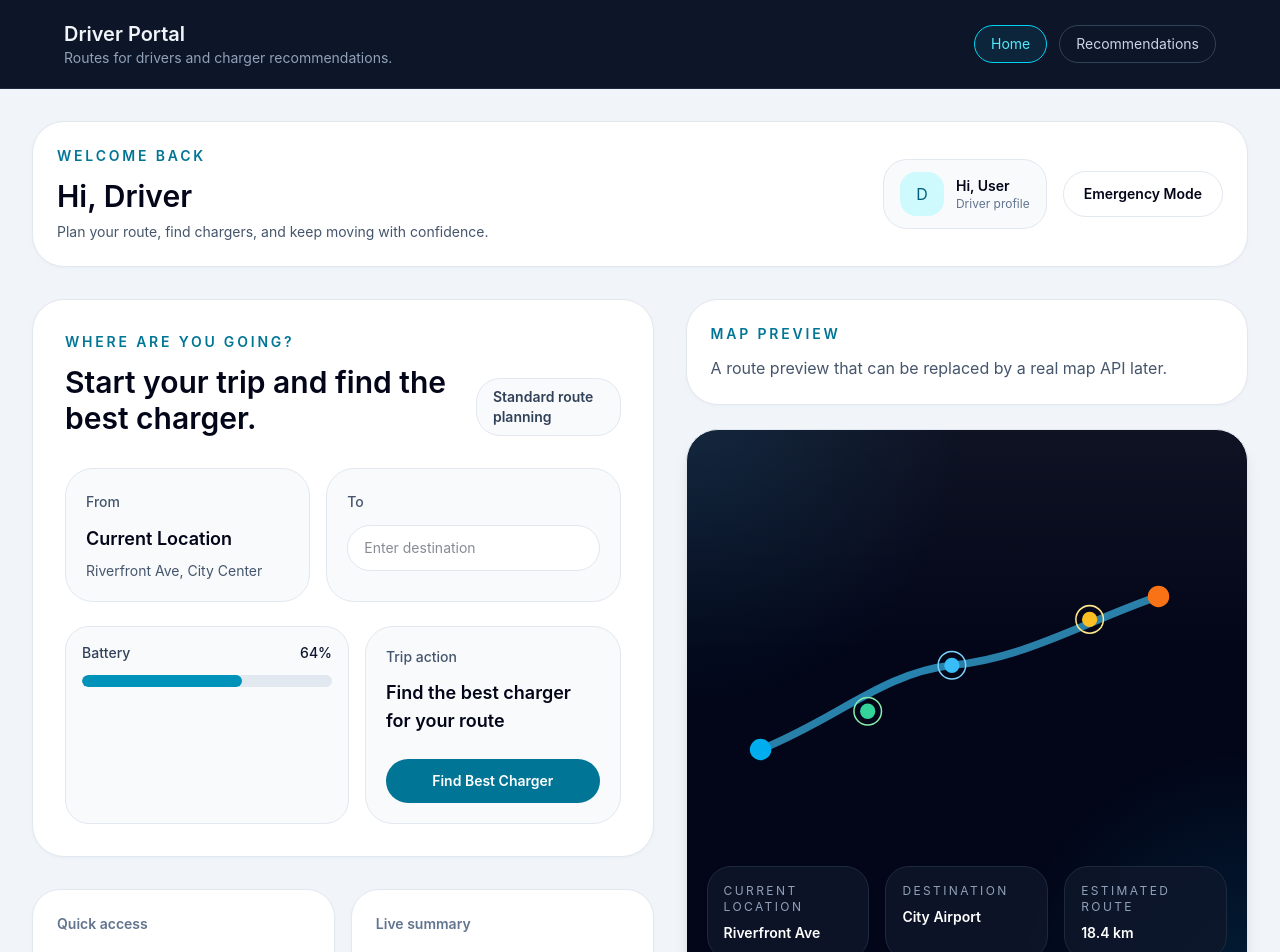
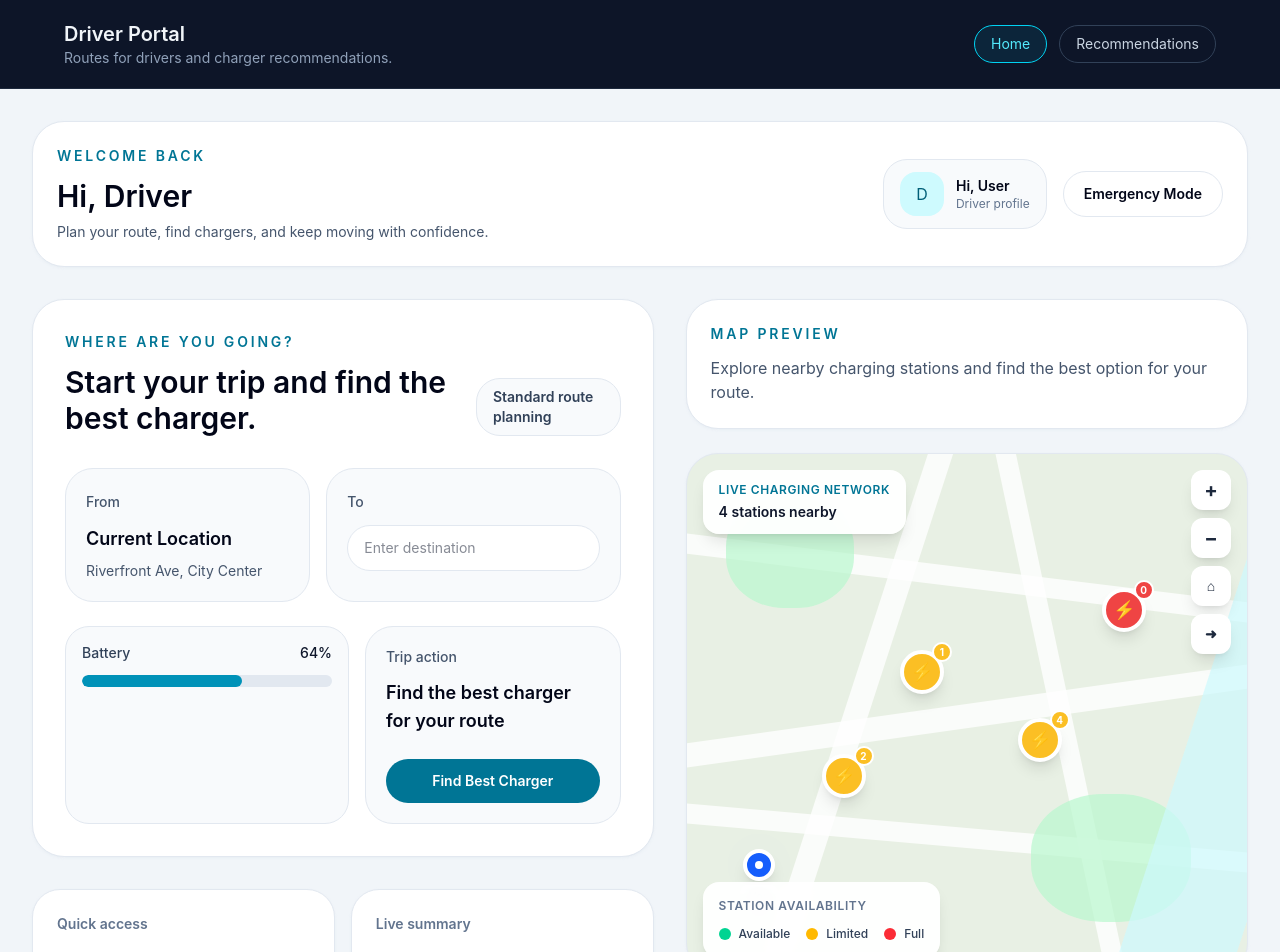
Before and after one commit to thakuradityaas9-glitch/EV-Solution, a React app in the folder frontend/: page /driver in a window 1280 px wide. Shown: the top 952 px of the page. Built offline with nearby package versions, Linux system fonts and the light colour scheme; the HTML template or start-up script is replaced by a standard one.

Commit message:
feat: add interactive charging station map

```diff
--- /dev/null
+++ b/frontend/src/components/driver/DriverMap.jsx
@@ -0,0 +1,219 @@
+import { useState } from 'react'
+import { driverStations } from '../../data/driverStations.js'
+import StationMarker from './StationMarker.jsx'
+
+export default function DriverMap({ onStationSelect }) {
+  const [zoom, setZoom] = useState(1)
+  const [showRoute, setShowRoute] = useState(false)
+
+  return (
+    <div className="relative overflow-hidden rounded-[32px] border border-slate-200 bg-[#e8f0e4] shadow-sm shadow-slate-200/40">
+
+      {/* MAP AREA */}
+      <div
+        className="relative h-[520px] w-full transition-transform duration-300"
+        style={{
+          transform: `scale(${zoom})`,
+          transformOrigin: 'center',
+        }}
+      >
+        {/* Background roads */}
+        <div className="absolute inset-0">
+          {/* Horizontal roads */}
+          <div className="absolute left-[-10%] top-[22%] h-5 w-[120%] rotate-[7deg] bg-white/80" />
+          <div className="absolute left-[-10%] top-[48%] h-6 w-[120%] rotate-[-8deg] bg-white/80" />
+          <div className="absolute left-[-10%] top-[72%] h-5 w-[120%] rotate-[5deg] bg-white/80" />
+
+          {/* Vertical roads */}
+          <div className="absolute left-[28%] top-[-20%] h-[140%] w-6 rotate-[18deg] bg-white/80" />
+          <div className="absolute left-[65%] top-[-20%] h-[140%] w-5 rotate-[-12deg] bg-white/80" />
+        </div>
+
+        {/* Parks */}
+        <div className="absolute left-[7%] top-[8%] h-28 w-32 rounded-[45%] bg-green-200/70" />
+        <div className="absolute bottom-[10%] right-[10%] h-32 w-40 rounded-[45%] bg-green-200/70" />
+
+        {/* Water */}
+        <div className="absolute right-[-10%] top-[-10%] h-[130%] w-28 rotate-[18deg] bg-cyan-100/70" />
+
+        {/* Route */}
+        {showRoute && (
+          <svg
+            className="pointer-events-none absolute inset-0 z-10 h-full w-full"
+            viewBox="0 0 900 520"
+            preserveAspectRatio="none"
+          >
+            <polyline
+              points="
+                120,410
+                190,365
+                260,350
+                335,295
+                420,275
+                510,235
+                600,210
+                685,175
+                770,135
+              "
+              fill="none"
+              stroke="#2563eb"
+              strokeWidth="9"
+              strokeLinecap="round"
+              strokeLinejoin="round"
+              opacity="0.2"
+            />
+
+            <polyline
+              points="
+                120,410
+                190,365
+                260,350
+                335,295
+                420,275
+                510,235
+                600,210
+                685,175
+                770,135
+              "
+              fill="none"
+              stroke="#2563eb"
+              strokeWidth="4"
+              strokeLinecap="round"
+              strokeLinejoin="round"
+              strokeDasharray="10 6"
+            />
+
+            {/* Starting point */}
+            <circle
+              cx="120"
+              cy="410"
+              r="10"
+              fill="#16a34a"
+              stroke="white"
+              strokeWidth="4"
+            />
+
+            {/* Destination */}
+            <circle
+              cx="770"
+              cy="135"
+              r="10"
+              fill="#dc2626"
+              stroke="white"
+              strokeWidth="4"
+            />
+          </svg>
+        )}
+
+        {/* Current location */}
+        <div
+          className="absolute z-30 -translate-x-1/2 -translate-y-1/2"
+          style={{
+            left: '13%',
+            top: '79%',
+          }}
+        >
+          <div className="relative">
+            <div className="absolute inset-0 h-8 w-8 animate-ping rounded-full bg-blue-500 opacity-30" />
+
+            <div className="relative flex h-8 w-8 items-center justify-center rounded-full border-4 border-white bg-blue-600 shadow-lg">
+              <div className="h-2 w-2 rounded-full bg-white" />
+            </div>
+          </div>
+
+          <div className="absolute left-1/2 top-9 -translate-x-1/2 whitespace-nowrap rounded-lg bg-white px-2 py-1 text-xs font-semibold text-slate-700 shadow-md">
+            You
+          </div>
+        </div>
+
+        {/* Charging station markers */}
+        {driverStations.map((station) => (
+          <StationMarker
+            key={station.id}
+            station={station}
+            onClick={onStationSelect}
+          />
+        ))}
+      </div>
+
+      {/* MAP CONTROLS */}
+      <div className="absolute right-4 top-4 z-40 flex flex-col gap-2">
+        <button
+          type="button"
+          onClick={() =>
+            setZoom((current) => Math.min(current + 0.1, 1.4))
+          }
+          className="flex h-10 w-10 items-center justify-center rounded-xl bg-white text-xl font-bold text-slate-800 shadow-lg transition hover:bg-slate-50"
+        >
+          +
+        </button>
+
+        <button
+          type="button"
+          onClick={() =>
+            setZoom((current) => Math.max(current - 0.1, 0.8))
+          }
+          className="flex h-10 w-10 items-center justify-center rounded-xl bg-white text-xl font-bold text-slate-800 shadow-lg transition hover:bg-slate-50"
+        >
+          −
+        </button>
+
+        <button
+          type="button"
+          onClick={() => setZoom(1)}
+          className="flex h-10 w-10 items-center justify-center rounded-xl bg-white text-sm font-semibold text-slate-800 shadow-lg transition hover:bg-slate-50"
+          title="Reset zoom"
+        >
+          ⌂
+        </button>
+
+        <button
+          type="button"
+          onClick={() => setShowRoute((current) => !current)}
+          className={`flex h-10 w-10 items-center justify-center rounded-xl text-sm font-semibold shadow-lg transition ${
+            showRoute
+              ? 'bg-cyan-700 text-white'
+              : 'bg-white text-slate-800 hover:bg-slate-50'
+          }`}
+          title="Show route"
+        >
+          ➜
+        </button>
+      </div>
+
+      {/* LEGEND */}
+      <div className="absolute bottom-4 left-4 z-40 rounded-2xl bg-white/95 p-4 shadow-lg backdrop-blur">
+        <p className="text-xs font-semibold uppercase tracking-wider text-slate-500">
+          Station availability
+        </p>
+
+        <div className="mt-3 flex flex-wrap gap-4 text-xs font-medium text-slate-700">
+          <div className="flex items-center gap-2">
+            <span className="h-3 w-3 rounded-full bg-emerald-400" />
+            Available
+          </div>
+
+          <div className="flex items-center gap-2">
+            <span className="h-3 w-3 rounded-full bg-amber-400" />
+            Limited
+          </div>
+
+          <div className="flex items-center gap-2">
+            <span className="h-3 w-3 rounded-full bg-red-500" />
+            Full
+          </div>
+        </div>
+      </div>
+
+      {/* MAP LABEL */}
+      <div className="absolute left-4 top-4 z-40 rounded-2xl bg-white/95 px-4 py-3 shadow-lg backdrop-blur">
+        <p className="text-xs font-semibold uppercase tracking-wider text-cyan-700">
+          Live Charging Network
+        </p>
+        <p className="mt-1 text-sm font-semibold text-slate-900">
+          {driverStations.length} stations nearby
+        </p>
+      </div>
+    </div>
+  )
+}
--- /dev/null
+++ b/frontend/src/components/driver/StationMarker.jsx
@@ -0,0 +1,46 @@
+export default function StationMarker({ station, onClick }) {
+  const availabilityPercentage =
+    (station.availableChargers / station.totalChargers) * 100
+
+  let markerColor = '#34D399'
+
+  if (station.availableChargers === 0) {
+    markerColor = '#EF4444'
+  } else if (availabilityPercentage <= 35) {
+    markerColor = '#FBBF24'
+  }
+
+  return (
+    <button
+      type="button"
+      onClick={() => onClick(station)}
+      className="group absolute -translate-x-1/2 -translate-y-1/2"
+      style={{
+        left: station.mapPosition?.x ?? '50%',
+        top: station.mapPosition?.y ?? '50%',
+      }}
+      aria-label={`Open ${station.name}`}
+    >
+      {/* Marker */}
+      <div
+        className="relative flex h-11 w-11 items-center justify-center rounded-full border-4 border-white shadow-lg transition duration-200 group-hover:scale-110"
+        style={{ backgroundColor: markerColor }}
+      >
+        <span className="text-lg">⚡</span>
+      </div>
+
+      {/* Station name */}
+      <div className="absolute left-1/2 top-12 -translate-x-1/2 whitespace-nowrap rounded-lg bg-white px-2.5 py-1.5 text-xs font-semibold text-slate-800 opacity-0 shadow-md transition duration-200 group-hover:opacity-100">
+        {station.name}
+      </div>
+
+      {/* Availability */}
+      <div
+        className="absolute -right-2 -top-2 flex h-5 min-w-5 items-center justify-center rounded-full border-2 border-white px-1 text-[10px] font-bold text-white"
+        style={{ backgroundColor: markerColor }}
+      >
+        {station.availableChargers}
+      </div>
+    </button>
+  )
+}
--- a/frontend/src/data/driverStations.js
+++ b/frontend/src/data/driverStations.js
@@ -17,6 +17,10 @@ export const driverStations = [
     reviews: 48,
     recommendationScore: 95,
     reachable: true,
+    mapPosition: {
+      x: '28%',
+      y: '62%',
+    },
   },
   {
     id: 'polar-park',
@@ -36,6 +40,10 @@ export const driverStations = [
     reviews: 62,
     recommendationScore: 91,
     reachable: true,
+    mapPosition: {
+      x: '42%',
+      y: '42%',
+    },
   },
   {
     id: 'blueway-central',
@@ -55,6 +63,10 @@ export const driverStations = [
     reviews: 34,
     recommendationScore: 82,
     reachable: true,
+    mapPosition: {
+      x: '63%',
+      y: '55%',
+    },
   },
   {
     id: 'redline-express',
@@ -74,5 +86,9 @@ export const driverStations = [
     reviews: 28,
     recommendationScore: 76,
     reachable: false,
+    mapPosition: {
+      x: '78%',
+      y: '30%',
+    },
   },
 ]
--- a/frontend/src/pages/driver/DriverHome.jsx
+++ b/frontend/src/pages/driver/DriverHome.jsx
@@ -1,17 +1,14 @@
 import { useState } from 'react'
 import BatteryIndicator from '../../components/driver/BatteryIndicator.jsx'
-import DriverMapPlaceholder from '../../components/driver/DriverMapPlaceholder.jsx'
+import DriverMap from '../../components/driver/DriverMap.jsx'
 import DriverHeader from '../../components/driver/DriverHeader.jsx'
+import StationDetailsModal from '../../components/driver/StationDetailsModal.jsx'
 import { driverStations } from '../../data/driverStations.js'
-
-const mapMarkers = [
-  { id: 'charger-1', cx: 210, cy: 290, color: '#34D399', stroke: '#86EFAC' },
-  { id: 'charger-2', cx: 320, cy: 230, color: '#38BDF8', stroke: '#7DD3FC' },
-  { id: 'charger-3', cx: 500, cy: 170, color: '#FBBF24', stroke: '#fde68a' },
-]
 
 export default function DriverHome() {
   const [emergencyActive, setEmergencyActive] = useState(false)
+  const [selectedStation, setSelectedStation] = useState(null)
+
   const currentStation = driverStations[0]
 
   return (
@@ -95,12 +92,19 @@ export default function DriverHome() {
           <div className="space-y-6">
             <div className="rounded-[32px] border border-slate-200 bg-white p-6 shadow-sm shadow-slate-200/40">
               <p className="text-sm font-semibold uppercase tracking-[0.2em] text-cyan-700">Map preview</p>
-              <p className="mt-3 text-base text-slate-600">A route preview that can be replaced by a real map API later.</p>
+              <p className="mt-3 text-base text-slate-600">Explore nearby charging stations and find the best option for your route.</p>
             </div>
-            <DriverMapPlaceholder markers={mapMarkers} />
+            <DriverMap onStationSelect={setSelectedStation} />
           </div>
         </section>
       </div>
+
+      {selectedStation && (
+        <StationDetailsModal
+          station={selectedStation}
+          onClose={() => setSelectedStation(null)}
+        />
+      )}
     </main>
   )
 }
```
